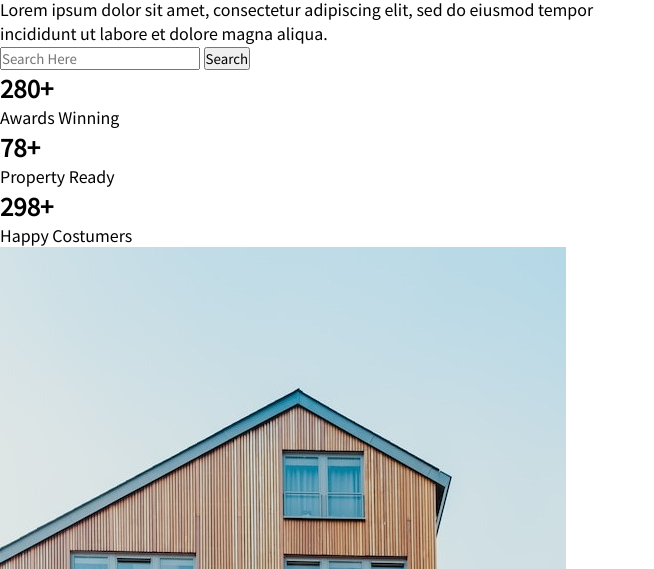
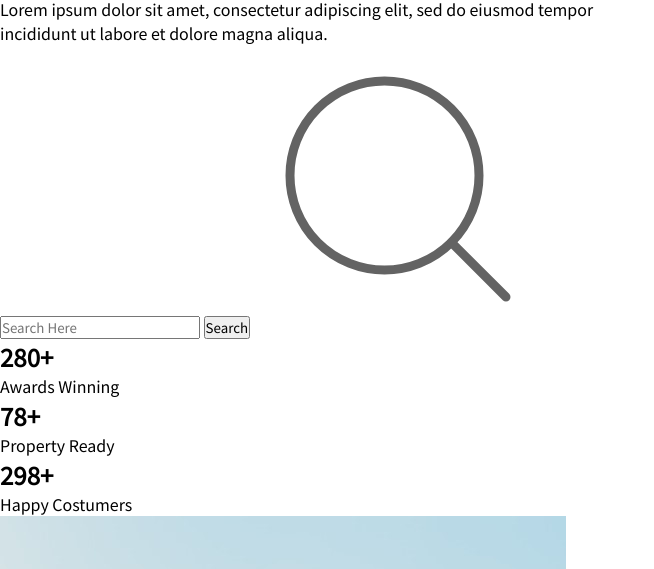
Before and after one commit to Guidoolivero/LarkHomes, a plain HTML site: page index.html in a window 1280 px wide. Shown: the part 231-800 px from the top of the page, without its empty margins (0-654 px from the left). Drawn offline with Linux system fonts and the light colour scheme.

Commit message:
Se agrego el icono

```diff
--- a/index.html
+++ b/index.html
@@ -44,6 +44,7 @@
     <form class="search-bar">
         <input type="text" placeholder="Search Here">
         <button type="submit">Search</button>
+        <img src="img/lupa.svg" alt="">
     </form>
 
     <div class="text">
```
Also changed, not shown: img/lupa.svg (renamed from img/magnifying-glass (1).svg).
